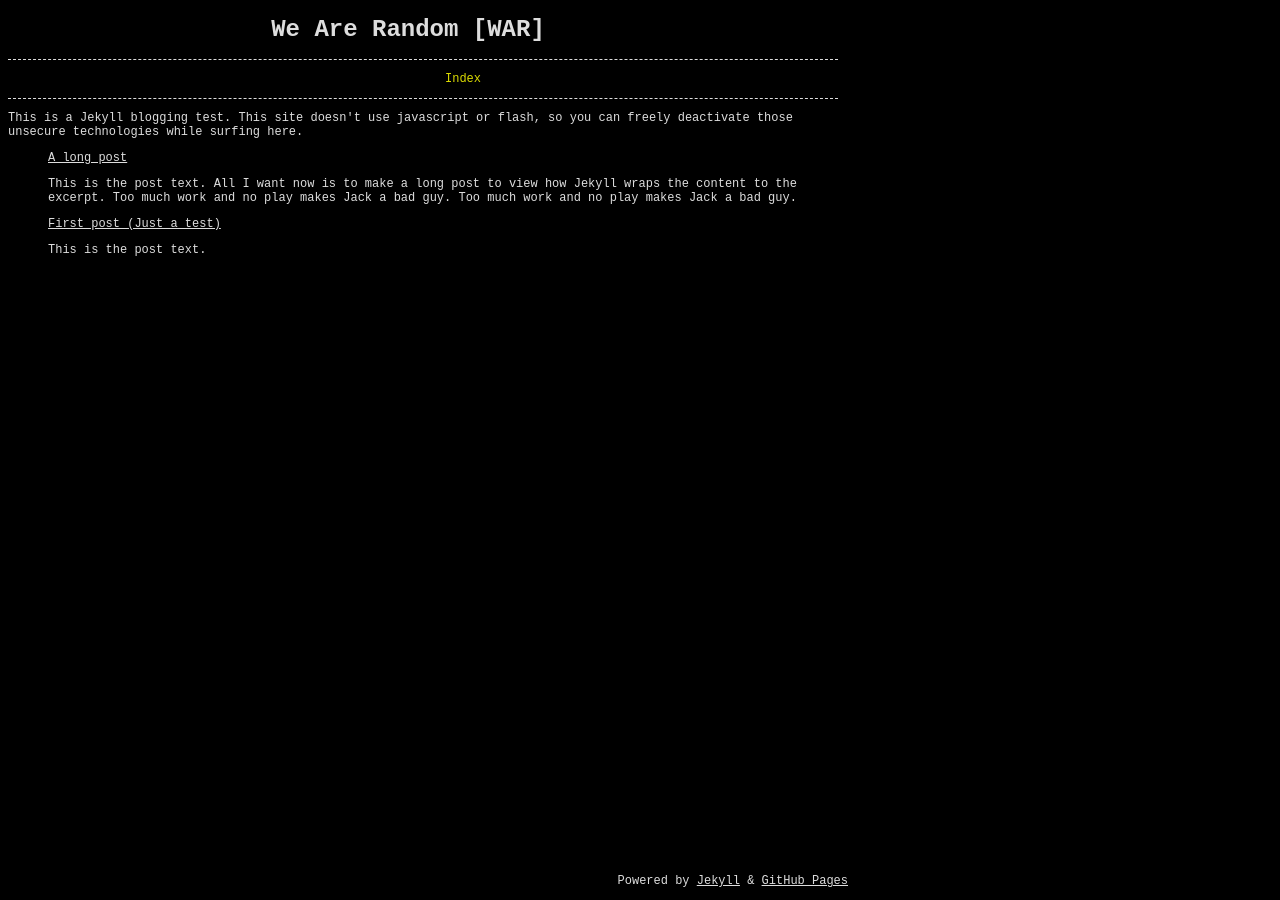
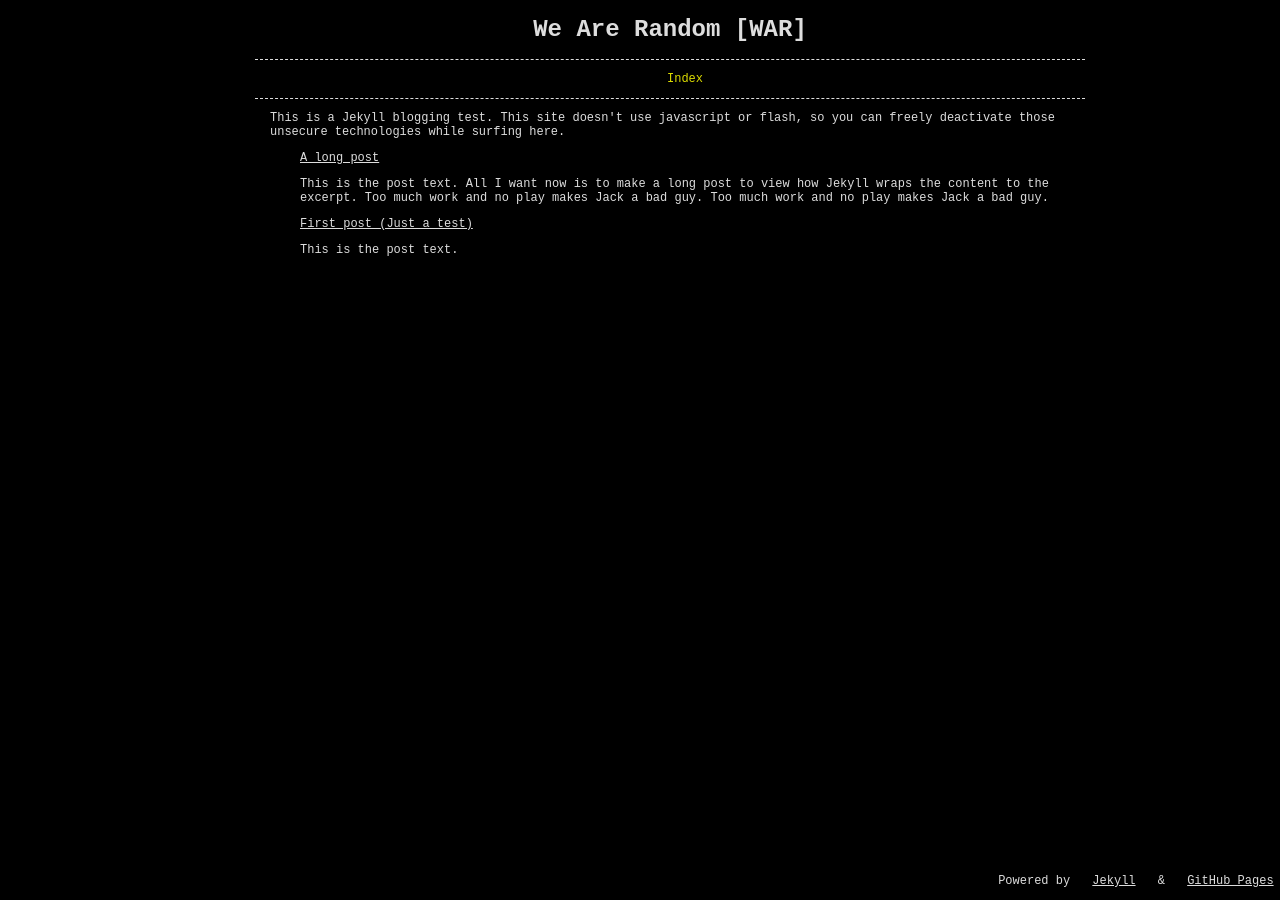
Before and after one commit to wearerandom/wearerandom.github.io, a Jekyll site: the page built from index.html, in a window 1280 px wide. Built offline with Jekyll 4.4.1, drawn with Linux system fonts in a browser that asks for light colours.

Commit message:
Update _styles.scss

```diff
--- a/_sass/_styles.scss
+++ b/_sass/_styles.scss
@@ -1,6 +1,10 @@
 /* Base */
 
 * {
+    padding-right:15px;
+    padding-left:15px;
+    margin-right:auto;
+    margin-left:auto;
     color: #dddddd;
     width: 800px;
     position: absolute center;
@@ -16,10 +20,6 @@ body.wrap{
         }
     }
     .nav {
-        padding-right:15px;
-        padding-left:15px;
-        margin-right:auto;
-        margin-left:auto;
         text-align: center;
         border-top: 1px dashed;
         border-bottom: 1px dashed;
```
